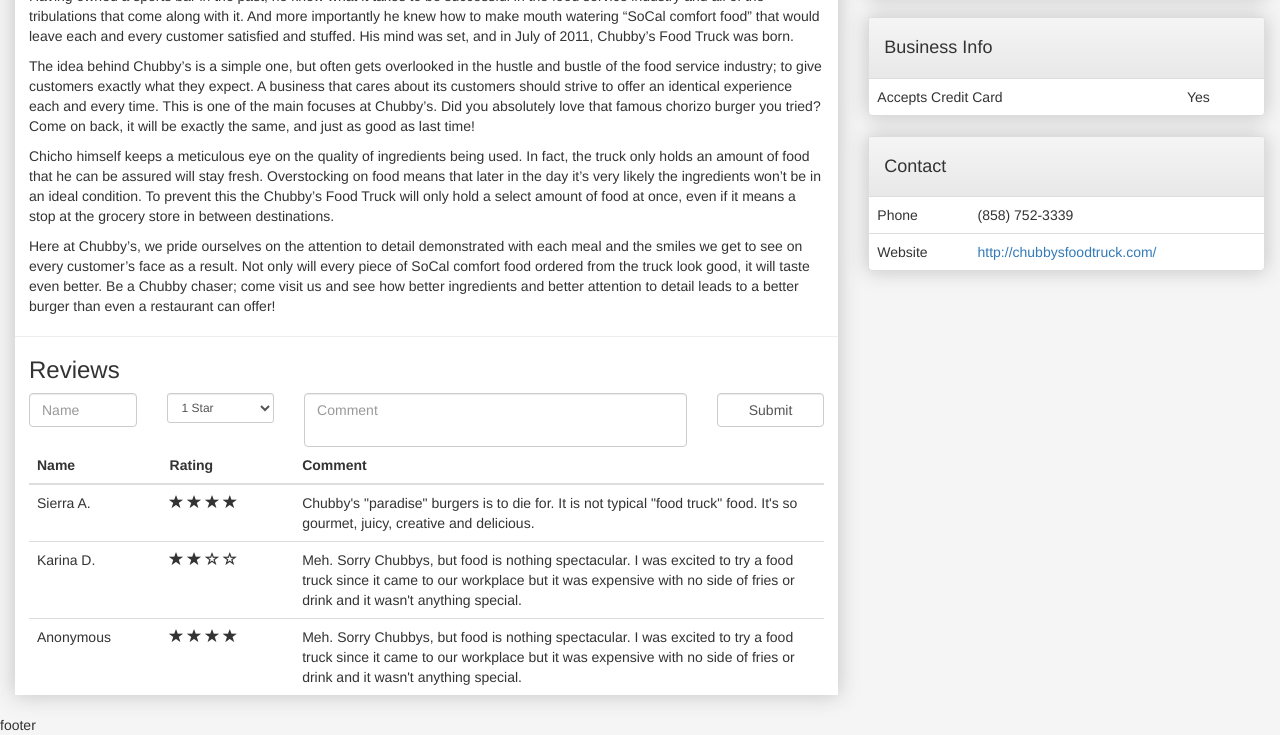
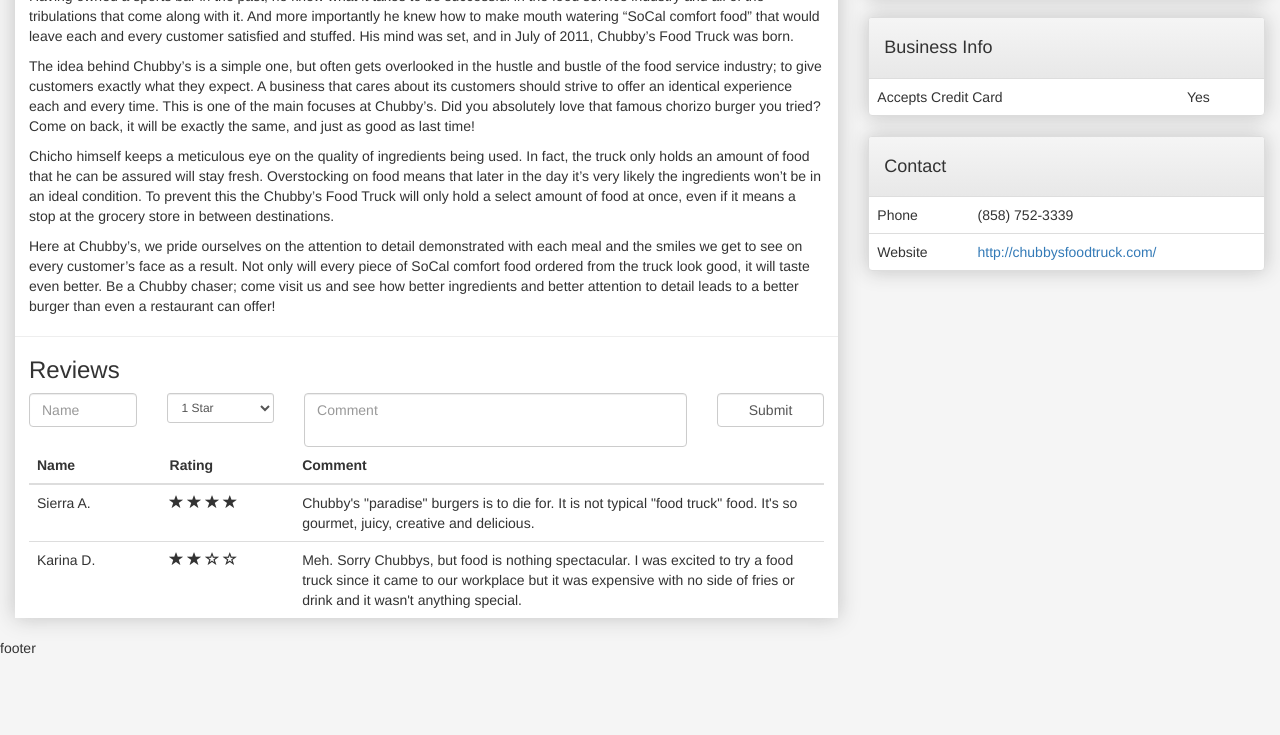
Before and after one commit to gordonlin89/SanDiegoFoodTrucks, a plain HTML site: page chubbies.html in a window 1280 px wide. Shown: the part 775-1510 px from the top of the page. After the commit the page ends 1433 px from the top, so only its background shows below. Drawn offline with nearby package versions, Linux system fonts and the light colour scheme; some packages are replaced by stand-ins of ours.

Commit message:
minor fix

```diff
--- a/chubbies.html
+++ b/chubbies.html
@@ -146,18 +146,6 @@
 										Meh. Sorry Chubbys, but food is nothing spectacular. I was excited to try a food truck since it came to our workplace but it was expensive with no side of fries or drink and it wasn't anything special.
 									</td>
 								</tr>
-								<tr>
-									<td>Anonymous</td>
-									<td>
-										<span class="glyphicon glyphicon-star"></span>
-										<span class="glyphicon glyphicon-star"></span>
-										<span class="glyphicon glyphicon-star"></span>
-										<span class="glyphicon glyphicon-star"></span>
-									</td>
-									<td>
-										Meh. Sorry Chubbys, but food is nothing spectacular. I was excited to try a food truck since it came to our workplace but it was expensive with no side of fries or drink and it wasn't anything special.
-									</td>
-								</tr>
 							</tbody>
 						</table>
 					</section>
```
